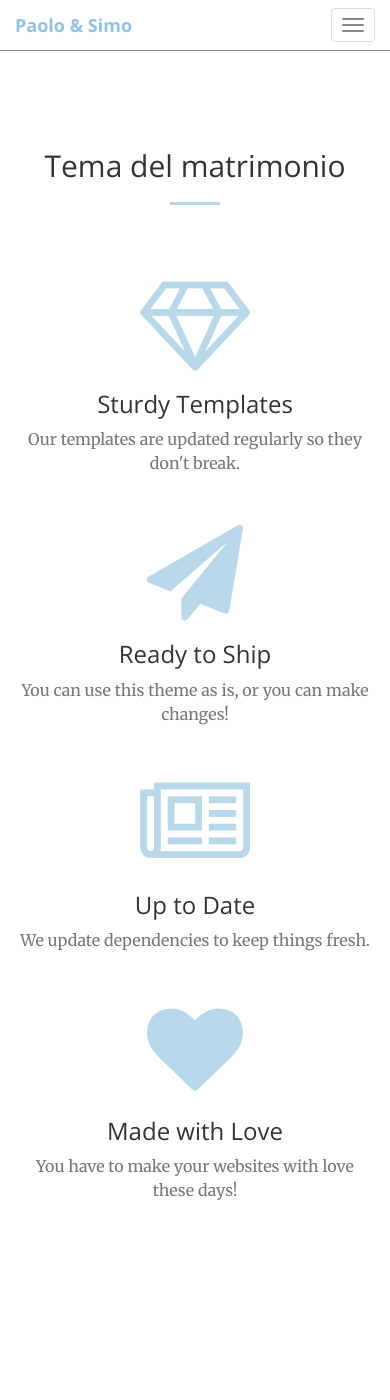
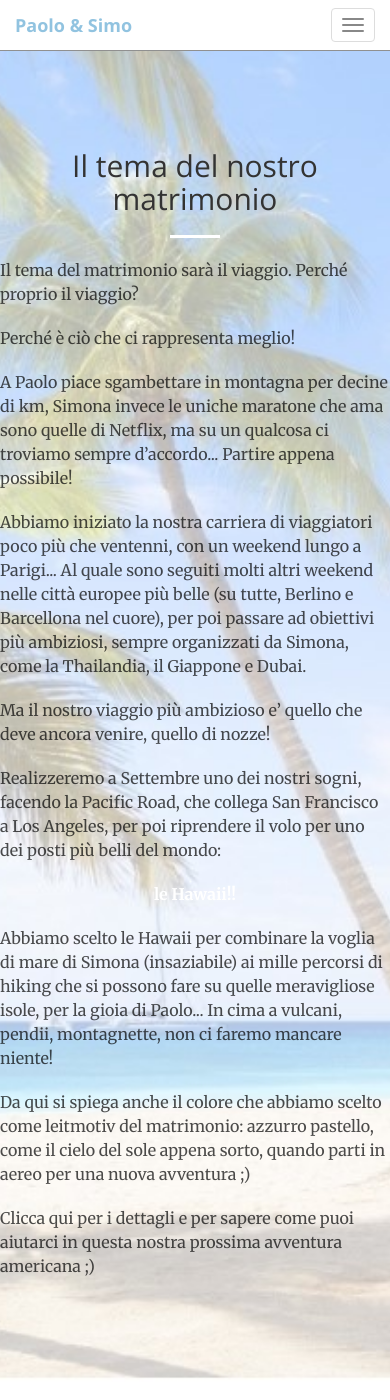
Before and after one commit to simoforzani/simoforzani.github.io, a Jekyll site: the page built from index.html, in a window 390 px wide and 1400 px high, scrolled down 6338 px. Built offline with Jekyll 4.4.1, drawn with Linux system fonts in a browser that asks for light colours.

Commit message:
added tema section

```diff
--- a/_includes/tema.html
+++ b/_includes/tema.html
@@ -1,42 +1,53 @@
-<section id="tema">
-    <div class="container">
+<section class="tema" id="tema">
         <div class="row">
-            <div class="col-lg-12 text-center">
-                <h2 class="section-heading">Tema del matrimonio</h2>
-                <hr class="primary">
+            <div class="col-lg-8 col-lg-offset-2">
+                <h2 class="section-heading text-center">Il tema del nostro matrimonio</h2>
+                <hr class="light">
+                <p class="text-black">
+                    Il tema del matrimonio sarà il viaggio. Perché proprio il viaggio?
+                </p>
+                <p class="text-black">
+                    Perché è ciò che ci rappresenta meglio!
+                </p>
+                <p class="text-black">
+                    A Paolo piace sgambettare in montagna per decine di km, Simona invece le uniche
+                    maratone che ama sono quelle di Netflix, ma su un qualcosa ci troviamo sempre
+                    d’accordo... Partire appena possibile!
+                </p>
+                <p class="text-black">
+                    Abbiamo iniziato la nostra carriera di viaggiatori poco più che ventenni,
+                    con un weekend lungo a Parigi... Al quale sono seguiti molti altri weekend nelle
+                    città europee più belle (su tutte, Berlino e Barcellona nel cuore), per poi passare
+                    ad obiettivi più ambiziosi, sempre organizzati da Simona, come la Thailandia,
+                    il Giappone e Dubai.
+                </p>
+                <p class="text-black">
+                    Ma il nostro viaggio più ambizioso e’ quello che deve ancora venire, quello di nozze!
+                </p>
+                <p class="text-black">
+                    Realizzeremo a Settembre uno dei nostri sogni, facendo la Pacific Road, che collega
+                    San Francisco a Los Angeles, per poi riprendere il volo per uno dei posti più belli
+                    del mondo:
+                </p>
+                <p class="text-black text-center"> <font color="white"><b>le Hawaii!!</b></font>
+                </p>
+                <p class="text-black">
+                    Abbiamo scelto le Hawaii per combinare la voglia di mare di Simona (insaziabile)
+                    ai mille percorsi di hiking che si possono fare su quelle meravigliose isole,
+                    per la gioia di Paolo... In cima a vulcani, pendii, montagnette, non ci faremo
+                    mancare niente!
+                </p>
+                <p class="text-black">
+                    Da qui si spiega anche il colore che abbiamo scelto come leitmotiv del matrimonio:
+                    azzurro pastello, come il cielo del sole appena sorto, quando parti in aereo per
+                    una nuova avventura ;)
+                </p>
+                <p class="text-black">
+
+                    Clicca qui per i dettagli e per sapere come puoi aiutarci in questa nostra prossima avventura americana ;)
+
+            </p>
+                <!--<a href="#" class="btn btn-default btn-xl">Get Started!</a>-->
             </div>
         </div>
-    </div>
-    <div class="container">
-        <div class="row">
-            <div class="col-lg-3 col-md-6 text-center">
-                <div class="service-box">
-                    <i class="fa fa-4x fa-diamond wow bounceIn text-primary"></i>
-                    <h3>Sturdy Templates</h3>
-                    <p class="text-muted">Our templates are updated regularly so they don't break.</p>
-                </div>
-            </div>
-            <div class="col-lg-3 col-md-6 text-center">
-                <div class="service-box">
-                    <i class="fa fa-4x fa-paper-plane wow bounceIn text-primary" data-wow-delay=".1s"></i>
-                    <h3>Ready to Ship</h3>
-                    <p class="text-muted">You can use this theme as is, or you can make changes!</p>
-                </div>
-            </div>
-            <div class="col-lg-3 col-md-6 text-center">
-                <div class="service-box">
-                    <i class="fa fa-4x fa-newspaper-o wow bounceIn text-primary" data-wow-delay=".2s"></i>
-                    <h3>Up to Date</h3>
-                    <p class="text-muted">We update dependencies to keep things fresh.</p>
-                </div>
-            </div>
-            <div class="col-lg-3 col-md-6 text-center">
-                <div class="service-box">
-                    <i class="fa fa-4x fa-heart wow bounceIn text-primary" data-wow-delay=".3s"></i>
-                    <h3>Made with Love</h3>
-                    <p class="text-muted">You have to make your websites with love these days!</p>
-                </div>
-            </div>
-        </div>
-    </div>
 </section>
--- a/_sass/_base.scss
+++ b/_sass/_base.scss
@@ -53,6 +53,10 @@ p {
 
 .text-faded {
     color: rgba(#3f6670, .7);
+}
+
+.text-black {
+    color: rgba(black, .7);
 }
 
 section {
@@ -285,6 +289,15 @@ header {
     }
 }
 
+.tema {
+        position: relative;
+        width: 100%;
+        min-height: auto;
+        @include background-cover;
+        background-position: center;
+        background-image: url('../img/hawaii.jpg');
+}
+
 // Bootstrap Overrides
 .text-primary {
     color: $theme-primary;
```
Also changed, not shown: img/hawaii.jpg (added).
